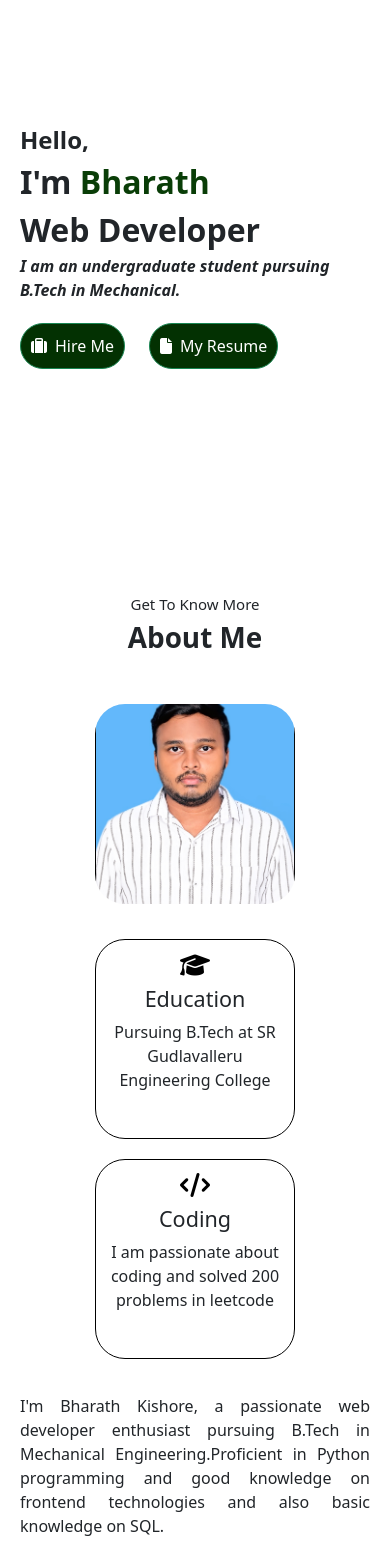
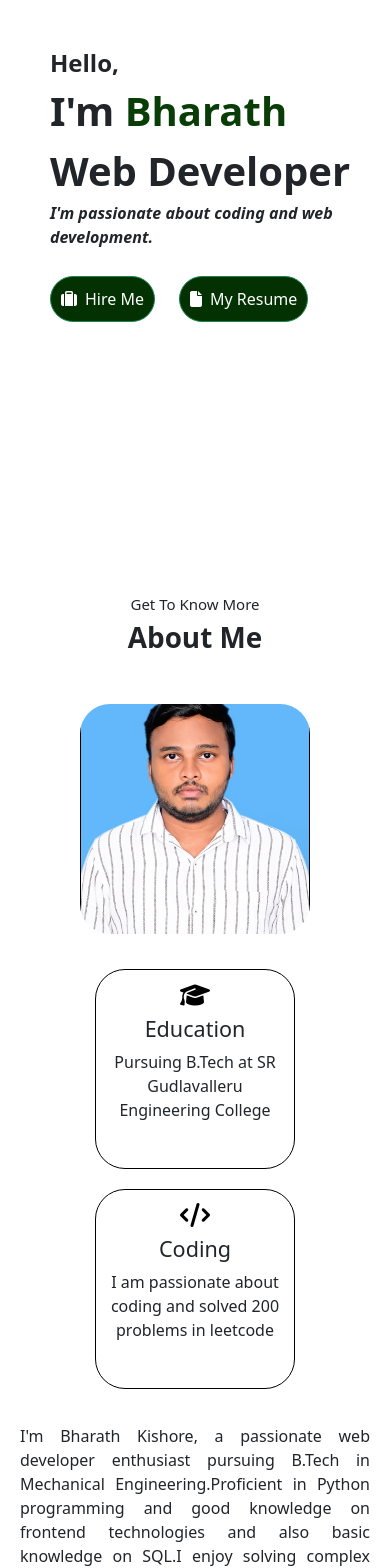
Before and after one commit to Bharathmedaka/Responsive-Portfolio, a React (Create React App) app: page / in a window 390 px wide. Shown: the part 402-1970 px from the top of the page. Built offline with nearby package versions, Linux system fonts and the light colour scheme.

Commit message:
giving some more responsive

```diff
--- a/src/about.css
+++ b/src/about.css
@@ -74,8 +74,8 @@ h1{
 }
 @media screen and (max-width : 745px){
     .about_img{
-        width:200px ;
-        height:200px ;
+        width:230px ;
+        height:230px ;
         object-fit: cover;
     }
     .box{
@@ -92,14 +92,14 @@ h1{
 @media screen and (max-width : 540px){
     .content-sec{
         width: 100%;
-        height: 200px;
+        height: 230px;
 
     }
 }
 @media screen and (max-width : 360px){
     .img_container .about_img{
-        width: 180px;
-        height: 180px;
+        width: 200px;
+        height: 200px;
         object-fit: cover;
     }
 }
--- a/src/components/About.js
+++ b/src/components/About.js
@@ -29,7 +29,9 @@ export default function About() {
               <p>I'm Bharath Kishore, a passionate web developer enthusiast
                 pursuing B.Tech in Mechanical Engineering.Proficient in Python
                 programming and good knowledge on frontend technologies and also
-                basic knowledge on SQL.
+                basic knowledge on SQL.I enjoy solving complex problems and am
+                always eager to take on new challenges that help me expand
+                my skill set.
               </p>
           </div>
         </div>
--- a/src/components/Home.js
+++ b/src/components/Home.js
@@ -14,7 +14,7 @@ export default function Home() {
         <div className="introContent">
           <span id="hello">Hello,</span>
           <span className="introText">I'm <span id="introName">Bharath</span><br/>Web Developer</span>
-          <p id="intropara"><b><i>I am an undergraduate student pursuing B.Tech in Mechanical.</i></b></p>
+          <p id="intropara"><b><i>I'm passionate about coding and web development.</i></b></p>
           <div className="btns">
             <Link to="contact" smooth={true} duration={200}>
             <button className="btn btn-success" id='my_btn'>
--- a/src/components/Projects.js
+++ b/src/components/Projects.js
@@ -16,7 +16,7 @@ export default function Projects() {
           <div className='project_img'>
             <img src={weatherimg} alt=""/>
           </div>
-          <h4 className='app_nameweather'><b>Weather App</b></h4>
+          <h4 className='app_name'><b>Weather App</b></h4>
             <a href='https://bharathmedaka.github.io/Weather-App/'>
               <button type="button" className="btn btn-dark" id='probtn'><i className="fa-solid fa-display fa-lg" style={{ marginRight: "8px"}}></i>Show Demo</button>
             </a>
@@ -25,7 +25,7 @@ export default function Projects() {
           <div className='project_img'>
             <img src={calcimg} alt=""/>
           </div>
-          <h4 className='app_namecal'><b>Calculator</b></h4>
+          <h4 className='app_name'><b>Calculator</b></h4>
             <a href='https://bharathmedaka.github.io/Calculator-App/'>
               <button type="button" className="btn btn-dark" id='probtn'><i className="fa-solid fa-display fa-lg" style={{ marginRight: "8px"}}></i>Show Demo</button>
             </a>
@@ -34,7 +34,7 @@ export default function Projects() {
           <div className='project_img'>
             <img src={todoimg} alt=""/>
           </div>
-          <h4 className='app_nametodo'><b>To-Do-List</b></h4>
+          <h4 className='app_name'><b>To-Do-List</b></h4>
             <a href='https://bharathmedaka.github.io/To-Do-List-App/'>
               <button type="button" className="btn btn-dark" id='probtn'><i className="fa-solid fa-display fa-lg" style={{ marginRight: "8px"}}></i>Show Demo</button>
             </a>
@@ -43,7 +43,7 @@ export default function Projects() {
           <div className='project_img'>
             <img src={textimg} alt=""/>
           </div>
-          <h4 className='app_nametext'><b>TextUtils App</b></h4>
+          <h4 className='app_name'><b>TextUtils App</b></h4>
             <a href='https://bharathmedaka.github.io/TextUtils-App/'>
               <button type="button" className="btn btn-dark" id='probtn'><i className="fa-solid fa-display fa-lg" style={{ marginRight: "8px"}}></i>Show Demo</button>
             </a>
--- a/src/contact.css
+++ b/src/contact.css
@@ -5,7 +5,7 @@
 }
 #my_contact{
     padding-top: 80px;
-    padding-bottom: 120px;
+    /* padding-bottom: 120px; */
 }
 #contbtn
 {
@@ -40,6 +40,8 @@
     flex-wrap: wrap;
     padding: 10px;
     overflow: hidden;
+    /* width: 500px;
+    height: 450px; */
 
 }
 .input{
@@ -47,12 +49,14 @@
     padding: 10px;
     border-radius:30px;
     border-style: ridge;
+
 }
 .textarea{
     width: 400px;
     border-radius:30px;
     padding: 10px;
     border-width: 2px;
+
 }
 @media screen and (max-width : 450px){
     .input{
@@ -61,6 +65,7 @@
     .textarea{
         width: auto ;
     }
+
 
 
 }
@@ -100,7 +105,6 @@ footer h2{
         flex-wrap: wrap;
         align-items: center;
         padding-right: 25px;
-
     }
 }
 @media screen and (max-width : 335px)
--- a/src/home.css
+++ b/src/home.css
@@ -70,14 +70,16 @@ Link
 @media screen and (max-width : 745px){
     .introContent
     {
-        font-size: 2rem;
+        font-size: 2.5rem;
         margin: 20px;
-        margin-bottom: 70px;
+        margin-bottom: 170px;
+        margin-left: 50px;
     }
     .image-sec{
-        width: 230px;
-        height: 230px;
+        width: 250px;
+        height: 250px;
         margin: 0;
+        margin-top: 70px;
     }
 }
 
@@ -114,9 +116,9 @@ Link
     border-radius: 25px;
     font-weight: 450;
 }
-#my_btn:hover {
+/* #my_btn:hover {
     background-color: rgb(255, 255, 255);
     color: black;
     transition: background-color 0.3s ease, color 0.3s ease;
     border: 1px solid rgb(3, 49, 2);
-}
+} */
--- a/src/projects.css
+++ b/src/projects.css
@@ -13,15 +13,16 @@
     padding: 10px;
     border: 1px solid grey;
     font-weight: 600;
-        background-color: #f8f9fa;
-        color: black;
-        transition: background-color 0.3s ease, color 0.3s ease;
+    background-color: black;
+    color: white
+
+    /* transition: background-color 0.3s ease, color 0.3s ease;  */
 }
-#probtn:hover {
+/* #probtn:hover {
     background-color: rgb(53, 52, 52);
     color: white;
 
-}
+} */
 .project_container{
     display: flex;
     flex-wrap: wrap;
@@ -31,8 +32,8 @@
     margin-top: 30px;
 }
 .project_box{
-    width: 250px;
-    height: 400px;
+    width: 350px;
+    height: 500px;
     border-radius: 30px;
     margin: 20px;
     display: flex;
@@ -44,9 +45,17 @@
 
 }
 .project_img img{
-    width:auto;
-    height:250px;
+    width:250px;
+    height:350px;
     margin: 25px;
     object-fit: contain;
     align-items: center;
 }
+@media screen and (max-width : 414px){
+    .app_name{
+        font-size: 25px;
+    }
+    #probtn{
+        width: 150px;
+    }
+}
```
